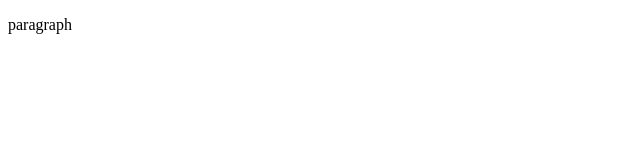
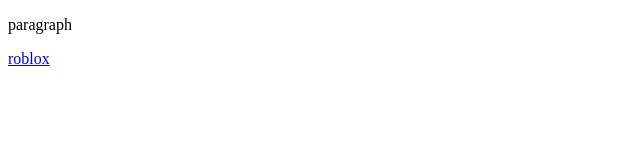
Before and after one commit to riwrivvriw/html, a plain HTML site: page index.html in a window 1280 px wide. Shown: the full height of the page, 0-640 px from the left. Drawn offline with Linux system fonts and the light colour scheme.

Commit message:
add roblox

```diff
--- a/index.html
+++ b/index.html
@@ -6,6 +6,6 @@
     <body>
         <p>paragraph</p>
         <a href="https://www.google.com"></a>
-        <a href="https:/www.roblox.com"></a>
+        <a href="https:/www.roblox.com">roblox</a>
     </body>
 </html>
```
